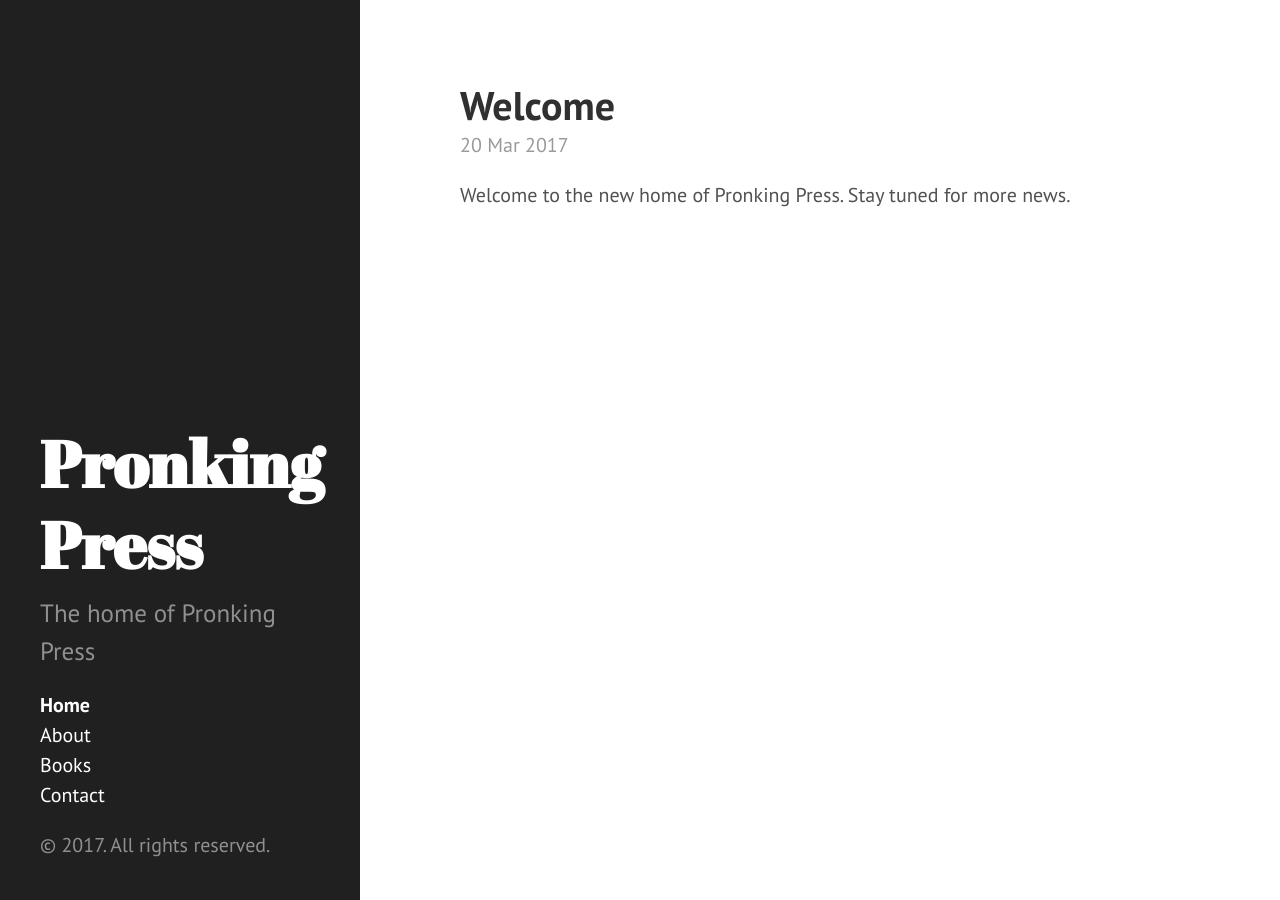
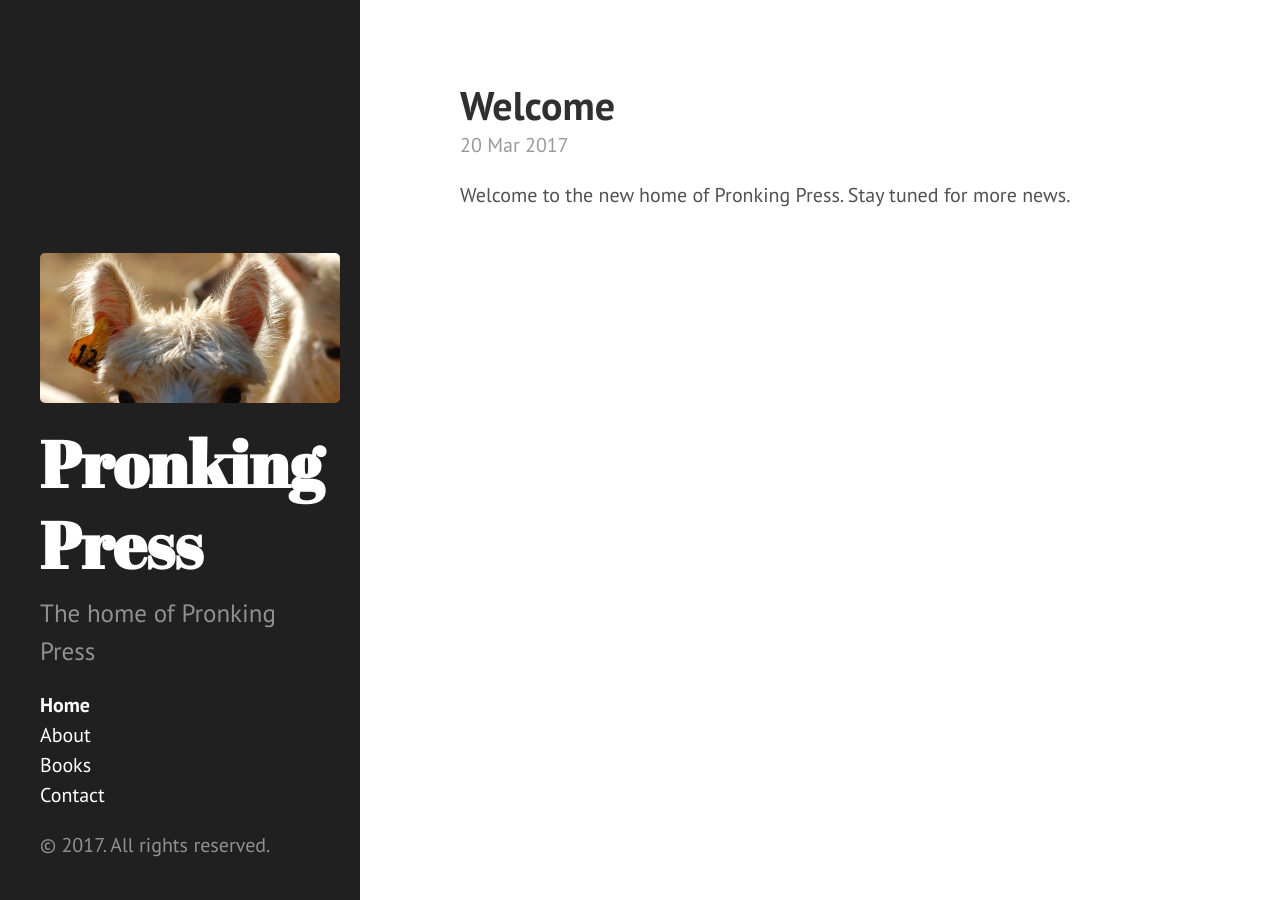
Before and after one commit to marenster/pronkingpress.com, a Jekyll site: the page built from index.html, in a window 1280 px wide. Built offline with Jekyll 4.4.1, drawn with Linux system fonts in a browser that asks for light colours; the list of posts is cut into pages by our own code.

Commit message:
First attempt to add image in sidebar

```diff
--- a/_includes/sidebar.html
+++ b/_includes/sidebar.html
@@ -1,6 +1,8 @@
 <div class="sidebar">
   <div class="container sidebar-sticky">
     <div class="sidebar-about">
+      <img src="images/snowballpeek.jpg" height="150" width="300" />
+
       <h1>{{ site.title }}</h1>
       <p class="lead">{{ site.description }}</p>
     </div>
```
Also changed, not shown: images/snowballpeek.jpg (added), 1 other file.
